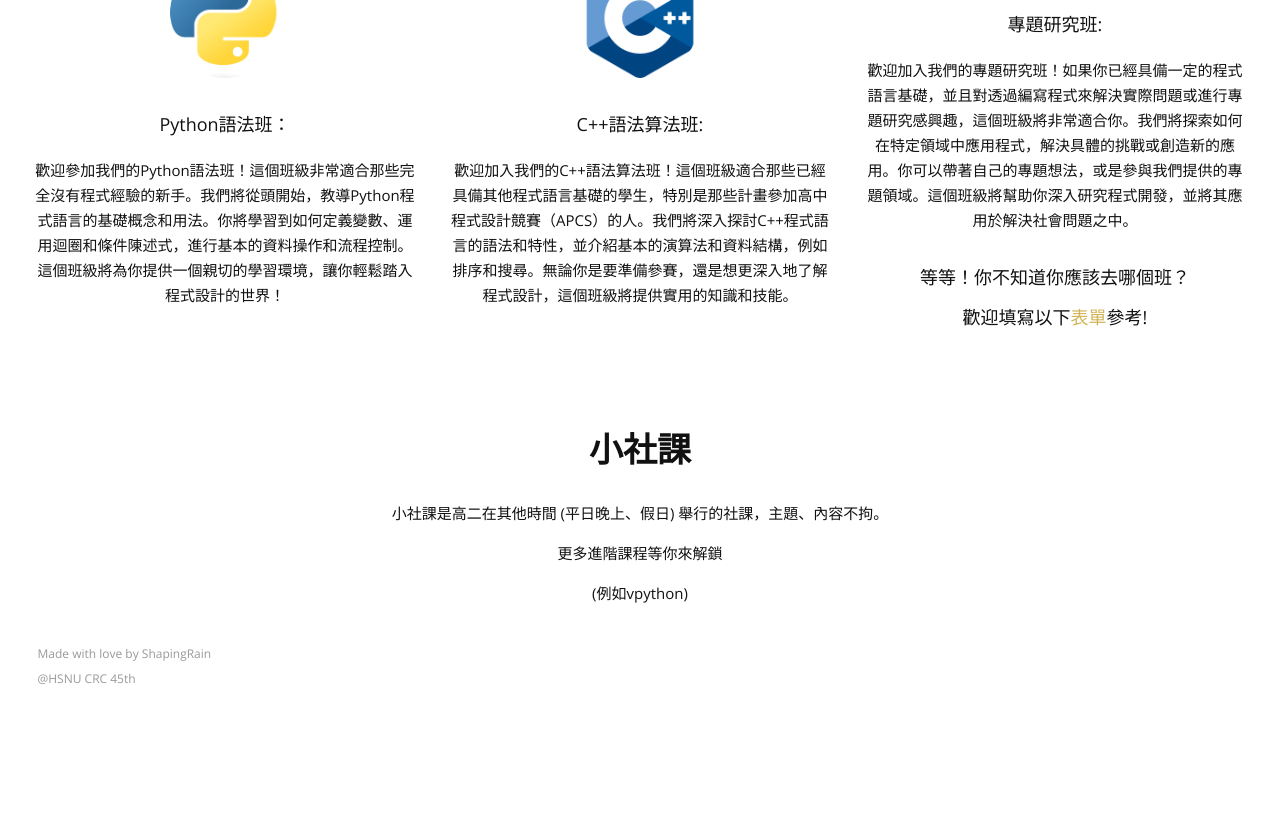
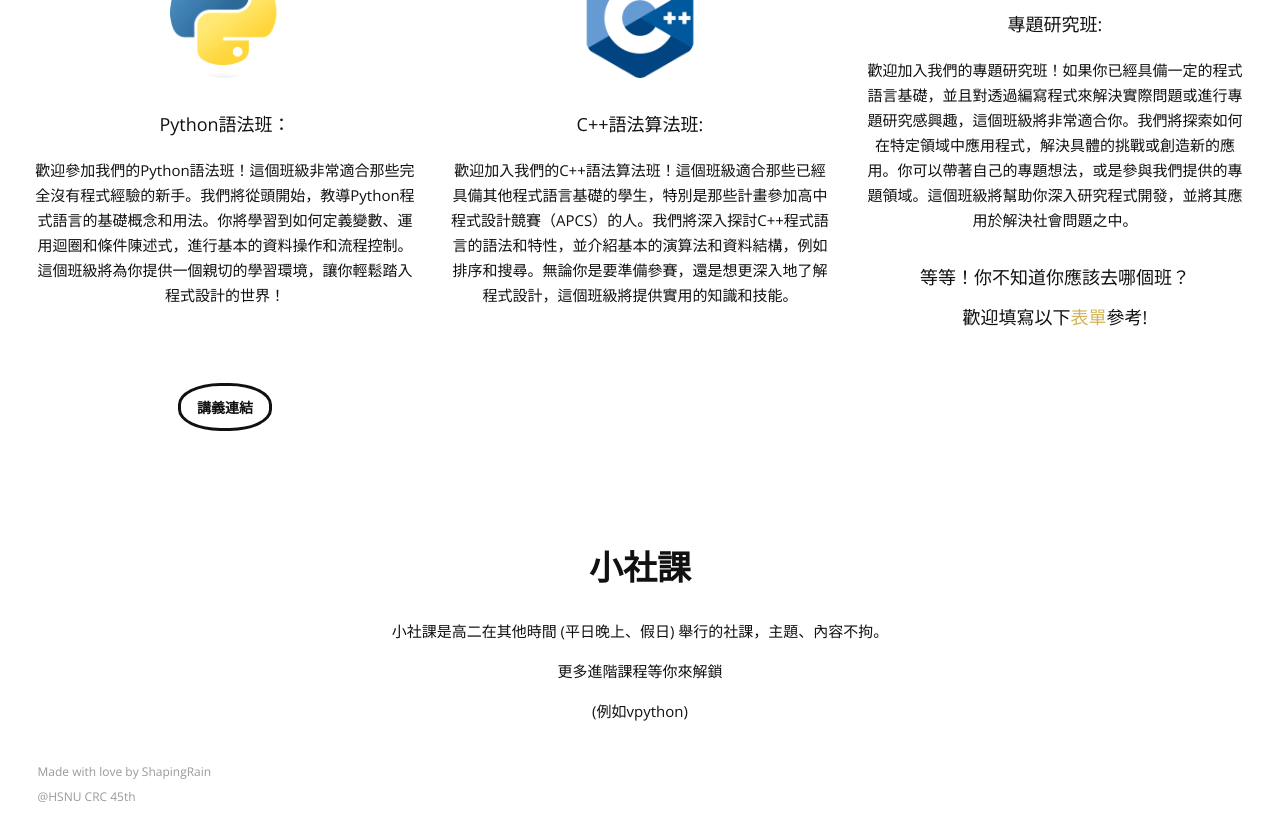
Before and after one commit to HSNU-CRC-45/web, a plain HTML site: page index.html in a window 1280 px wide. Shown: the part 1911-2751 px from the top of the page. Before the commit the page ends 2637 px from the top, so only its background shows below. Drawn offline with nearby package versions, Linux system fonts and the light colour scheme; a script that the page names is missing.

Commit message:
Update handout link

```diff
--- a/index.html
+++ b/index.html
@@ -229,7 +229,7 @@
                     <p>歡迎參加我們的Python語法班！這個班級非常適合那些完全沒有程式經驗的新手。我們將從頭開始，教導Python程式語言的基礎概念和用法。你將學習到如何定義變數、運用迴圈和條件陳述式，進行基本的資料操作和流程控制。這個班級將為你提供一個親切的學習環境，讓你輕鬆踏入程式設計的世界！<br><br></p>
                     <!-- <footer>(講師名字)</footer> -->
                     <!-- <p><br></p> -->
-                    <!-- <a href="https://www.hs.ntnu.edu.tw/" class="button" style= border-radius:45%>講義連結</a> -->
+                    <a href="https://hackmd.io/@158730Andy/rkalvIia3" class="button" style= border-radius:45%>講義連結</a>
                 </blockquote>
                 <!-- End of Testimonial-->
 
```
